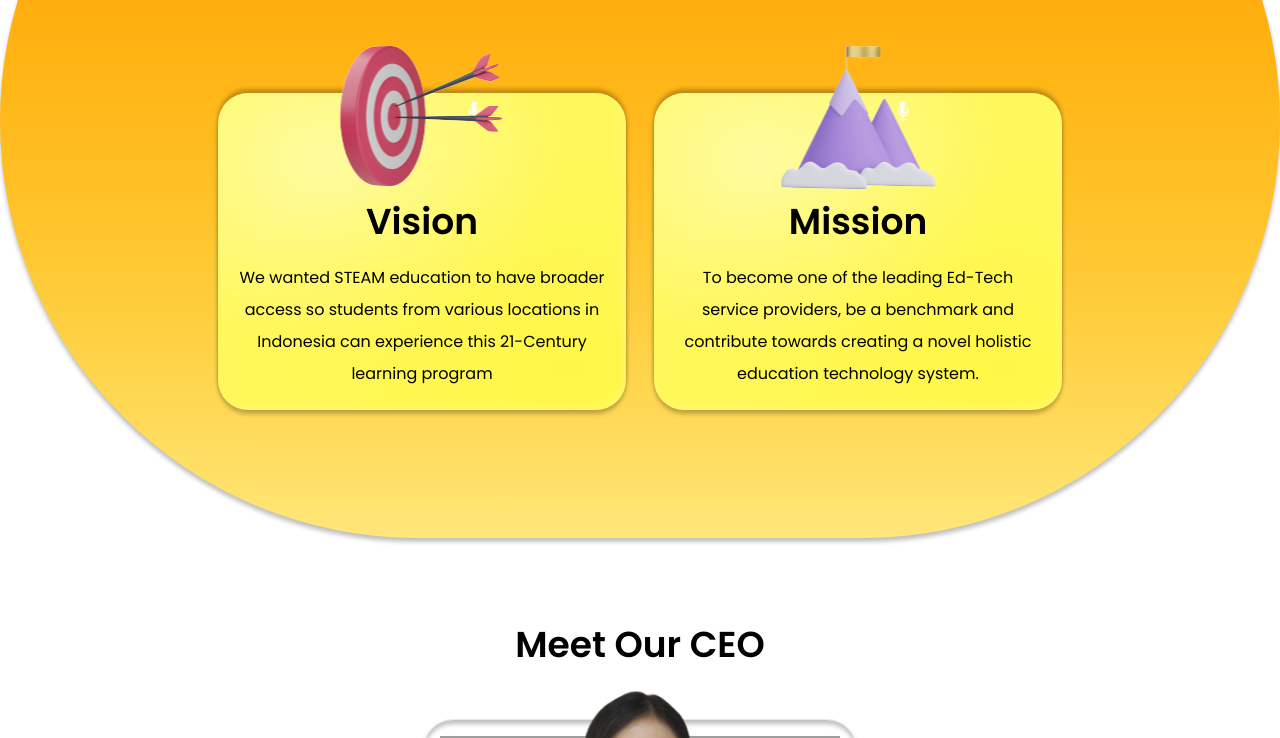
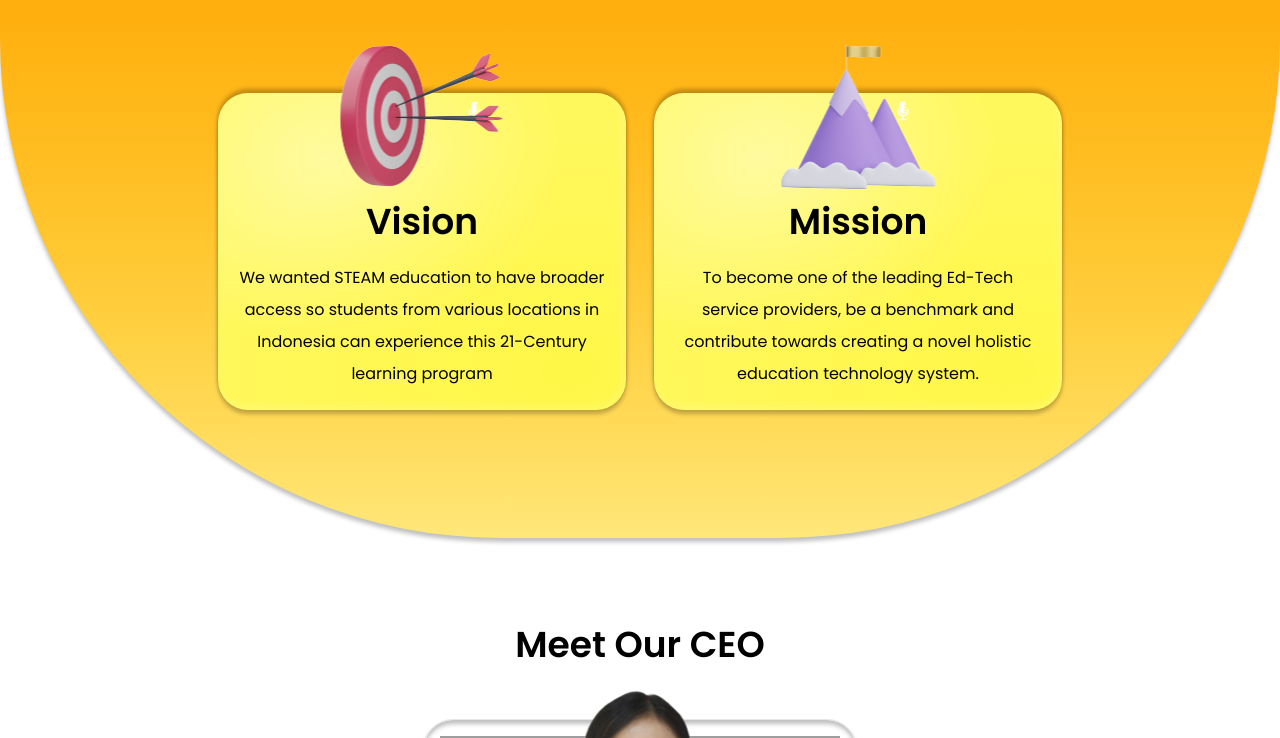
Before and after one commit to niclausslumoring/makeblock, a website: page aboutus.html in a window 1280 px wide. Shown: the part 776-1514 px from the top of the page. Drawn offline with Linux system fonts and the light colour scheme; grey boxes are pictures that could not be loaded.

Commit message:
course aboutus

```diff
--- a/css/input.css
+++ b/css/input.css
@@ -164,7 +164,9 @@
 /*Homepage css */
 /*About Us css */
 .lingkaran-oren {
-  border-radius: 2467px;
+  border-bottom-left-radius: 500px;
+  border-bottom-right-radius: 500px;
+  width: 100%;
   background: linear-gradient(180deg, #f90 0%, rgba(255, 153, 0, 0) 100%), linear-gradient(180deg, #ffc604 0%, rgba(255, 198, 4, 0) 100%), linear-gradient(180deg, #fff85c 0%, rgba(255, 248, 92, 0) 100%), #ffe77a;
   box-shadow: 0px 4px 4px 0px rgba(0, 0, 0, 0.25);
 }
```
Also changed, not shown: css/output.css.
